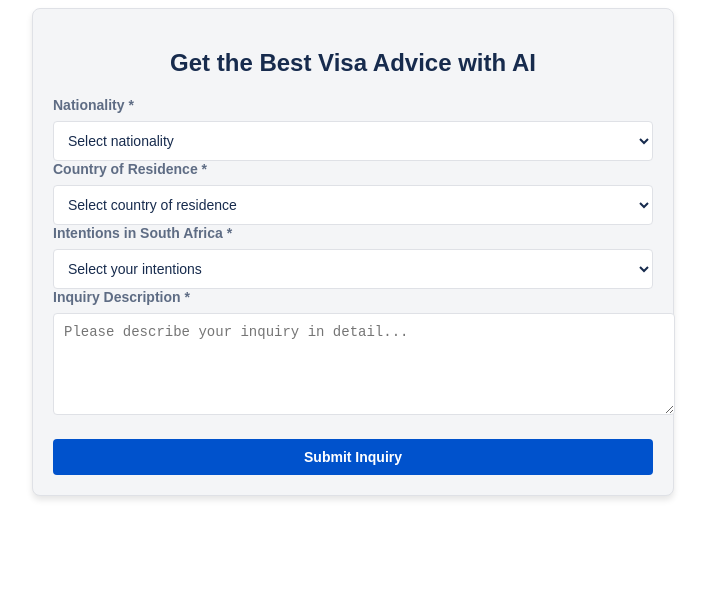
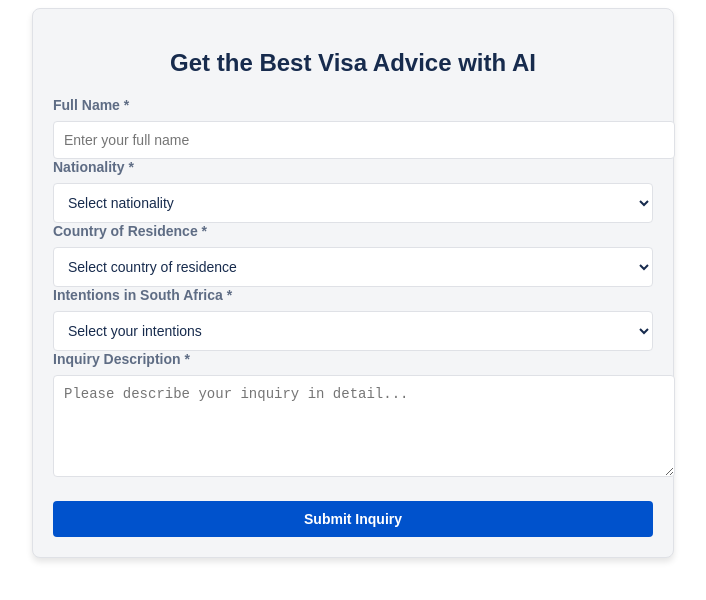
Before and after one commit to mfukechristian/frontend-samigration, a React (Vite) app: page / in a window 1280 px wide. Shown: the top 600 px of the page, without its empty margins (287-993 px from the left). Built offline with nearby package versions, Linux system fonts and the light colour scheme.

Commit message:
update the form to fit the prompt template

```diff
--- a/src/VisaForm.jsx
+++ b/src/VisaForm.jsx
@@ -4,6 +4,7 @@ import ReactMarkdown from "react-markdown";
 
 function VisaForm() {
   const [formData, setFormData] = useState({
+    name: "",
     nationality: "",
     countryOfResidence: "",
     intention: "",
@@ -44,6 +45,18 @@ function VisaForm() {
       <h2>Get the Best Visa Advice with AI</h2>
       <form onSubmit={handleSubmit}>
         <div>
+          <label>Full Name *</label>
+          <input
+            type="text"
+            name="name"
+            value={formData.name}
+            onChange={handleChange}
+            placeholder="Enter your full name"
+            required
+          />
+        </div>
+
+        <div>
           <label>Nationality *</label>
           <select
             name="nationality"
@@ -62,6 +75,11 @@ function VisaForm() {
             <option value="Ghana">Ghana</option>
             <option value="Zimbabwe">Zimbabwe</option>
             <option value="Namibia">Namibia</option>
+            <option value="India">India</option>
+            <option value="China">China</option>
+            <option value="Germany">Germany</option>
+            <option value="France">France</option>
+            <option value="Brazil">Brazil</option>
           </select>
         </div>
 
@@ -84,6 +102,11 @@ function VisaForm() {
             <option value="Ghana">Ghana</option>
             <option value="Zimbabwe">Zimbabwe</option>
             <option value="Namibia">Namibia</option>
+            <option value="India">India</option>
+            <option value="China">China</option>
+            <option value="Germany">Germany</option>
+            <option value="France">France</option>
+            <option value="Brazil">Brazil</option>
           </select>
         </div>
 
@@ -100,6 +123,8 @@ function VisaForm() {
             <option value="Work">Work</option>
             <option value="Tourism">Tourism</option>
             <option value="Permanent Residence">Permanent Residence</option>
+            <option value="Family Reunion">Family Reunion</option>
+            <option value="Asylum">Asylum</option>
           </select>
         </div>
 
```
